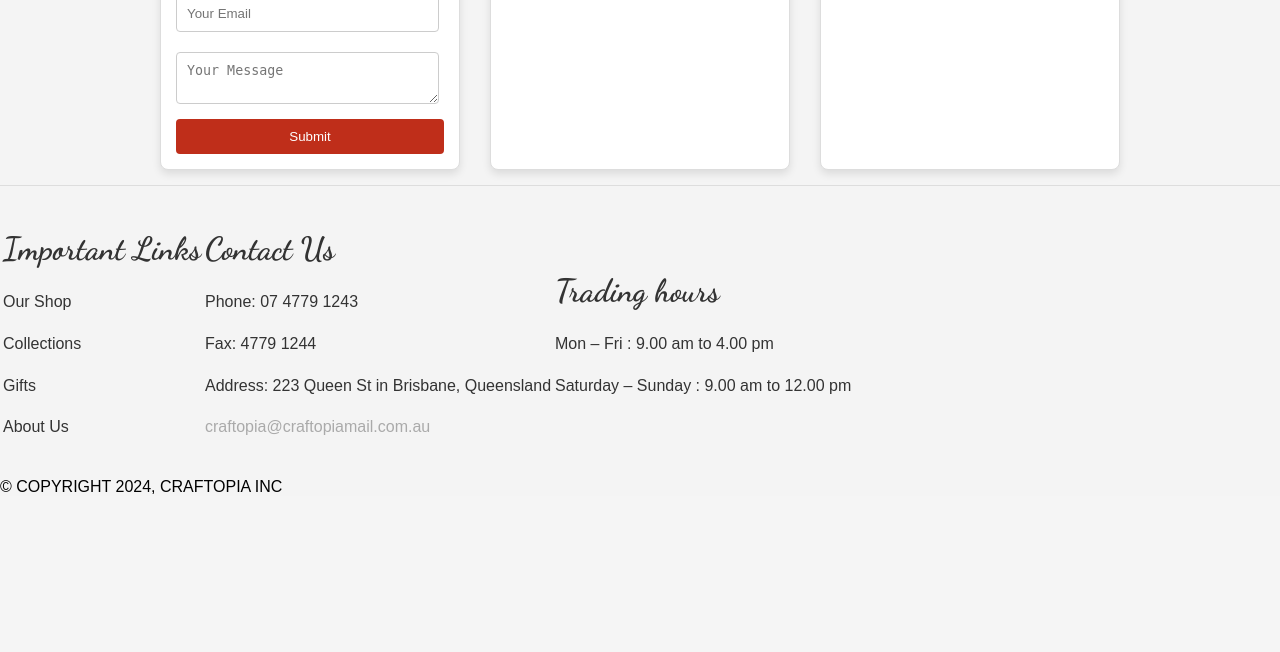
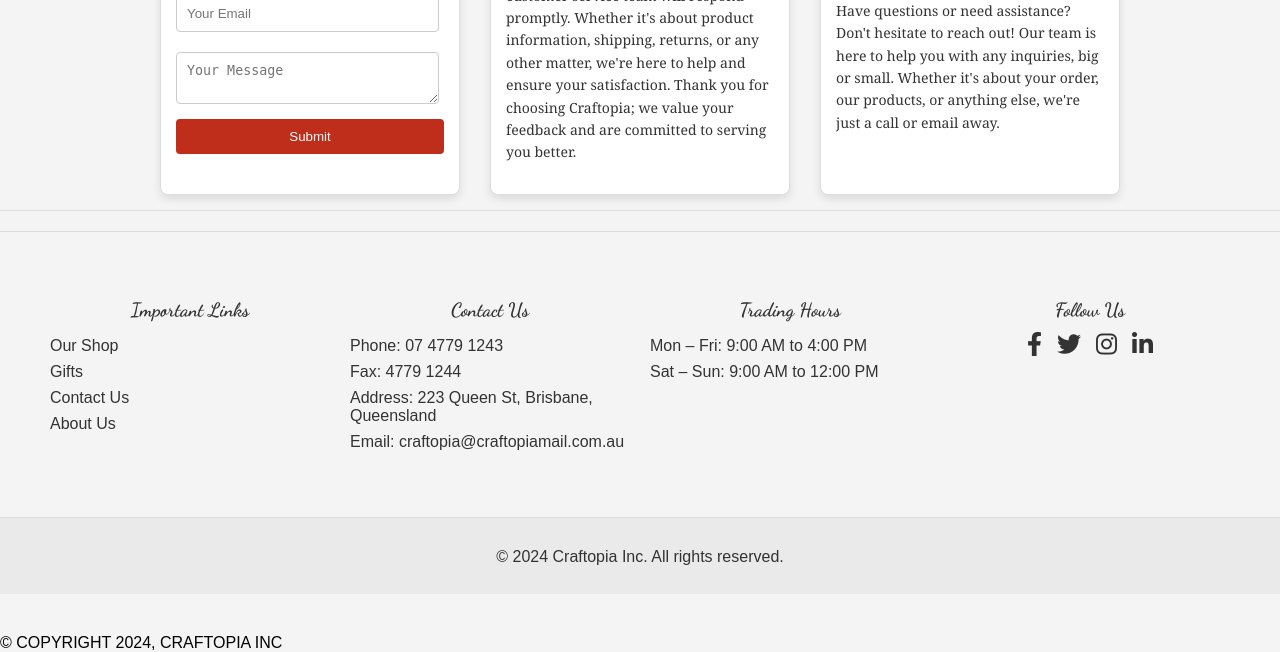
Before and after one commit to lydia-karungi/craftopia, a PHP site: page /contact.php in a window 1280 px wide. Shown: the part 1041-1693 px from the top of the page. Before the commit the page ends 1535 px from the top, so only its background shows below. Run offline with PHP 8.4, Linux system fonts and the light colour scheme.

Commit message:
small fix

```diff
--- a/contact.php
+++ b/contact.php
@@ -35,49 +35,23 @@
             </div>
             <div class="content-card">
                 <h4>Customer Service</h4>
-                <p>If you have any issues or inquiries, please fill out the form below, and our team will get back to you as soon as possible.</p>
+                <p>We are dedicated to providing you with the best possible experience. If you have any questions, concerns, or need assistance with your order, please don't hesitate to reach out. Fill out the form below with your details and a description of your inquiry, and our customer service team will respond promptly. Whether it's about product information, shipping, returns, or any other matter, we're here to help and ensure your satisfaction. Thank you for choosing Craftopia; we value your feedback and are committed to serving you better.</p>
             </div>
+            <div class="content-card">
+    <h4>Contact Us</h4>
+    <p><strong>Phone:</strong> 07 4779 1243</p>
+    <p><strong>Fax:</strong> 4779 1244</p>
+    <p><strong>Address:</strong> 223 Queen St, Brisbane, Queensland</p>
+    <p><strong>Email:</strong> <a href="mailto:craftopia@craftopiamail.com.au">craftopia@craftopiamail.com.au</a></p>
+    <p>Have questions or need assistance? Don't hesitate to reach out! Our team is here to help you with any inquiries, big or small. Whether it's about your order, our products, or anything else, we're just a call or email away.</p>
+</div>
 
-            <div class="content-card">
-                <h4>Contact Information</h4>
-                <p>Phone: 07 4779 1243</p>
-                <p>Fax: 4779 1244</p>
-                <p>223 Queen St, Brisbane, Queensland</p>
-                <p>Mail:<a href="mailto:craftopia@craftopiamail.com.au">craftopia@craftopiamail.com.au</a></p>
-            </div>
         </div>
     </main>
-    <footer>
-        <table>
-            <tr>
-                <td class="footer-column">
-                    <h1>Important Links</h1>
-                    <div class="social-media">
-                        <p>Our Shop</p>
-                        <p>Collections</p>
-                        <p>Gifts</p>
-                        <p>About Us</p>
-                    </div>
-                </td>
-                <td class="footer-column">
-                    <h1>Contact Us</h1>
-                    <div class="social-media">
-                        <p>Phone: 07 4779 1243</p>
-                        <p>Fax: 4779 1244</p>
-                        <p>Address: 223 Queen St in Brisbane, Queensland</p>
-                        <p><a href="mailto:craftopia@craftopiamail.com.au" style="text-decoration: none; color: #aaa;">craftopia@craftopiamail.com.au</a></p>
-                    </div>
-                </td>
-                <td class="footer-column">
-                    <h1>Trading hours</h1>
-                    <div class="social-media">
-                        <p>Mon – Fri : 9.00 am to 4.00 pm</p>
-                        <p>Saturday – Sunday : 9.00 am to 12.00 pm</p>
-                    </div>
-                </td>
-            </tr>
-        </table>
-    </footer>
+     <!-- Footer -->
+     <footer>
+    <?php include 'footer.php'; ?>
+</footer>
     <div class="copyright-outside-footer">
         &copy; COPYRIGHT 2024, CRAFTOPIA INC
     </div>
```
Also changed, not shown: collections.php (+3 -34 lines), js/script.js (+24 -0 lines), 2 other files.
